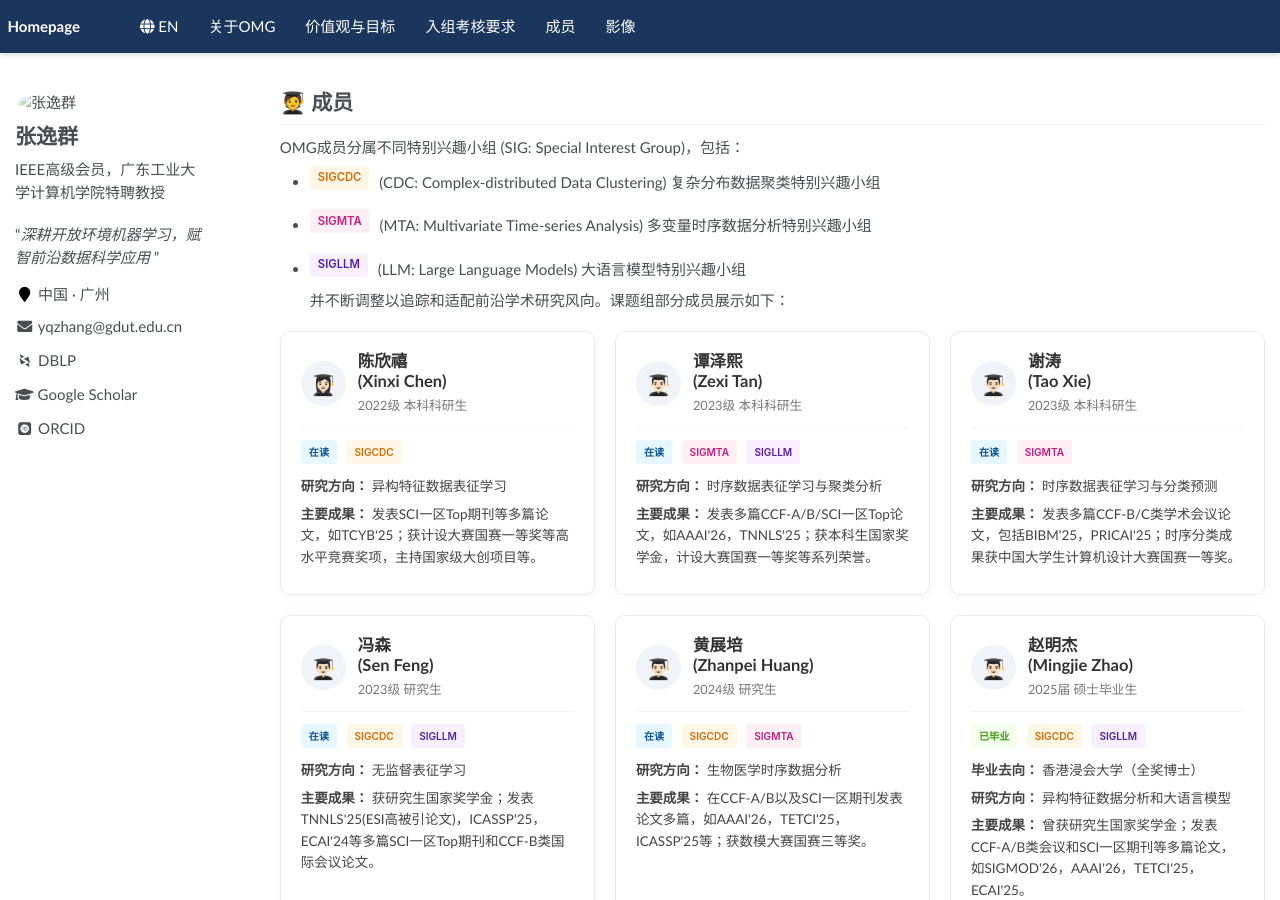
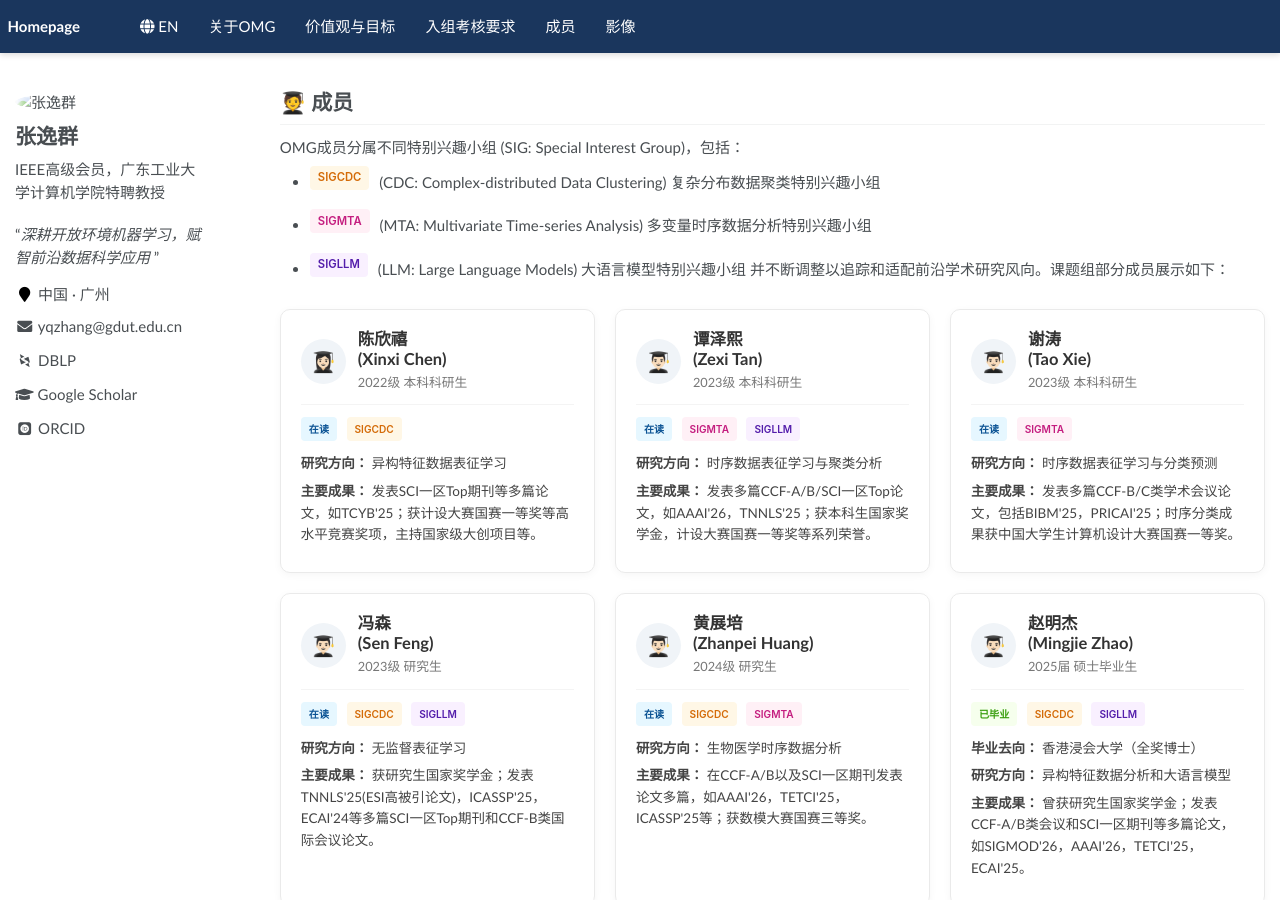
Before and after one commit to yqzhang-Zz/zh-OMG, a Jekyll site: the page built from _pages/about.md, in a window 1280 px wide and 900 px high, scrolled down 2087 px. Built offline with Jekyll 4.4.1, drawn with Linux system fonts in a browser that asks for light colours; some web fonts are replaced.

Commit message:
Update about.md

```diff
--- a/_pages/about.md
+++ b/_pages/about.md
@@ -101,9 +101,9 @@ OMG具体研究方向可参考本人主页所列论文和科研课题。组内**
 # 🧑‍🎓 成员
 
 OMG成员分属不同特别兴趣小组 (SIG: Special Interest Group)，包括：<br>
-- <span class="tag tag-sigcdc">SIGCDC</span> (CDC: Complex-distributed Data Clustering) 复杂分布数据聚类特别兴趣小组<br>
-- <span class="tag tag-sigmta">SIGMTA</span> (MTA: Multivariate Time-series Analysis) 多变量时序数据分析特别兴趣小组<br>
-- <span class="tag tag-sigllm">SIGLLM</span> (LLM: Large Language Models) 大语言模型特别兴趣小组<br>
+- <span class="tag tag-sigcdc">SIGCDC</span> (CDC: Complex-distributed Data Clustering) 复杂分布数据聚类特别兴趣小组
+- <span class="tag tag-sigmta">SIGMTA</span> (MTA: Multivariate Time-series Analysis) 多变量时序数据分析特别兴趣小组
+- <span class="tag tag-sigllm">SIGLLM</span> (LLM: Large Language Models) 大语言模型特别兴趣小组
 并不断调整以追踪和适配前沿学术研究风向。课题组部分成员展示如下：
 
 <style>
```
